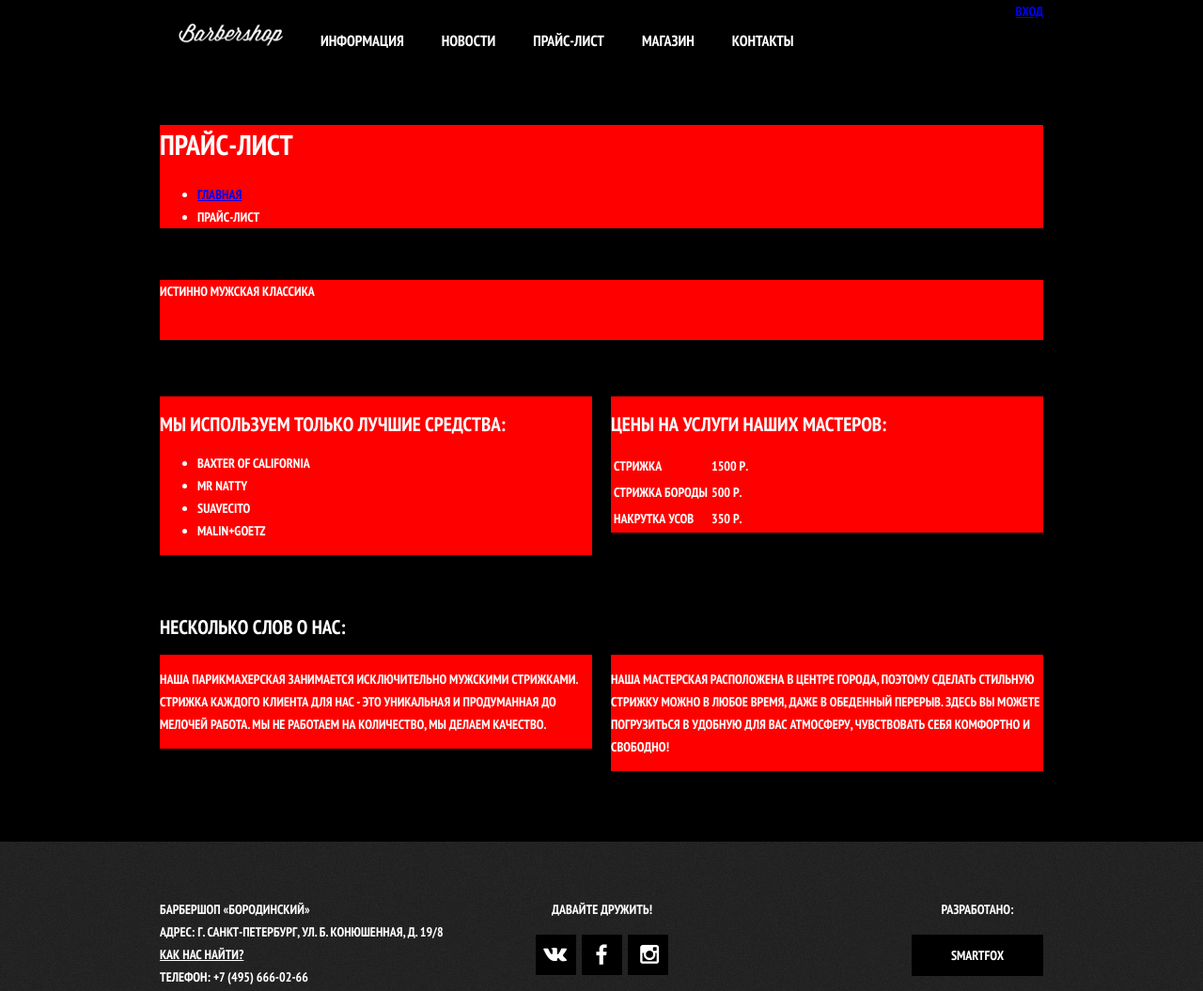
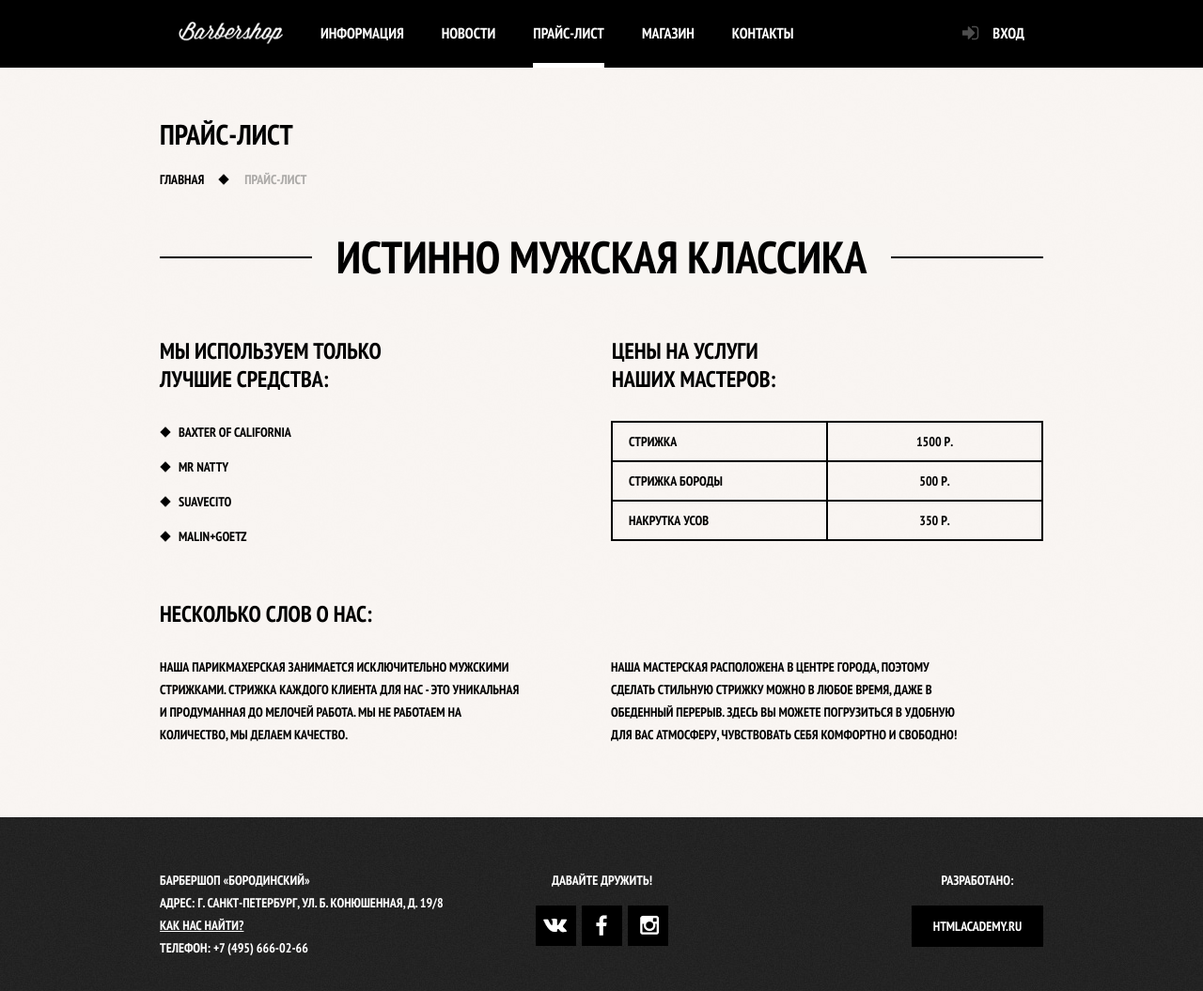
Before and after one commit to smartfox87/barbershop, a plain HTML site: page price.html in a window 1280 px wide. Shown: the top 1055 px of the page at 94% size. Drawn offline with Linux system fonts and the light colour scheme.

Commit message:
прйс-лист финал

```diff
--- a/css/style.css
+++ b/css/style.css
@@ -15,9 +15,19 @@ body {
     line-height: 24px;
 }
 
+.inner-body {
+    background: #f8f5f2 url("../img/inner_bg.jpg");
+    color: #000;
+}
+
 .title-name {
     font-size: 30px;
     line-height: 42px;
+}
+
+.content-name {
+    font-size: 24px;
+    line-height: 30px;
 }
 
 .btn {
@@ -39,8 +49,7 @@ body {
     cursor: pointer;
 }
 
-.btn:hover,
-.btn:active {
+.btn:hover {
     background-color: #663d15;
 }
 
@@ -67,7 +76,17 @@ body {
 
 .site-header {
     margin-bottom: 55px;
-    background: #000;
+    background-color: #000;
+    color: #fff;
+    text-transform: uppercase;
+    font-weight: 700;
+    font-size: 16px;
+    font-family: "PT Sans Narrow", "Arial", sans-serif;
+    line-height: 20px;
+}
+
+.site-header-inner {
+    margin-bottom: 50px;
 }
 
 .site-menu {
@@ -84,6 +103,7 @@ body {
 
 .site-menu li {
     display: inline-block;
+    vertical-align: top;
 }
 
 .site-menu a {
@@ -95,9 +115,40 @@ body {
     line-height: 20px;
 }
 
-.site-menu a:hover,
-.site-menu a:active {
+.active {
+    position: relative;
+}
+
+.active::after {
+    position: absolute;
+    right: 20px;
+    bottom: 0;
+    left: 20px;
+    display: block;
+    height: 5px;
+    background: #fff;
+    content: "";
+}
+
+.active span {
+    display: block;
+    padding: 25px 20px 27px;
+    color: #fff;
+    font-size: 16px;
+    line-height: 20px;
+}
+
+.site-menu a:hover {
     background-color: #242424;
+}
+
+.site-menu .logo-menu {
+    padding-top: 23px;
+    padding-bottom: 15px;
+}
+
+.site-menu .logo-menu:hover {
+    background: none;
 }
 
 .user-menu {
@@ -117,8 +168,7 @@ body {
     line-height: 20px;
 }
 
-.login:hover,
-.login:active {
+.login:hover {
     background-color: #242424;
 }
 
@@ -134,21 +184,72 @@ body {
     opacity: 0.3;
 }
 
-.login:hover::before,
-.login:active::before {
+.login:hover::before {
     opacity: 1;
 }
 
 .breadcrumbs {
-    margin-bottom: 55px;
-    min-height: 75px;
-    background: red;
+    margin-bottom: 40px;
+}
+
+.breadcrumbs .title-name {
+    margin: 0;
+    margin-bottom: 15px;
+    padding: 0;
+}
+
+.page-location {
+    margin: 0;
+    padding: 0;
+    list-style: none;
+}
+
+.page-location li {
+    display: inline-block;
+    vertical-align: top;
+}
+
+.page-location a {
+    position: relative;
+    margin-right: 40px;
+    color: #000;
+    text-decoration: none;
+}
+
+.page-location a:hover {
+    text-decoration: underline;
+}
+
+.page-location a::after {
+    position: absolute;
+    top: 5px;
+    right: -25px;
+    width: 8px;
+    height: 8px;
+    background: #000;
+    content: "";
+    transform: rotate(45deg);
+}
+
+.page-location span {
+    color: #aba9a7;
 }
 
 .site-footer {
     margin-top: 65px;
     padding: 60px 0 40px;
     background: #232323 url("../img/footer_bg.jpg");
+    color: #fff;
+    text-transform: uppercase;
+    font-weight: 700;
+    font-size: 14px;
+    font-family: "PT Sans Narrow", "Arial", sans-serif;
+    line-height: 24px;
+}
+
+.site-footer-inner {
+    margin-top: 76px;
+    padding-top: 55px;
 }
 
 .footer-contacts {
@@ -296,7 +397,7 @@ body {
     margin-bottom: 30px;
     padding: 45px 80px 55px;
     background: url("../img/index_content_separator.png") no-repeat center, url("../img/index_content_bg.jpg") no-repeat;
-    background-color: f8f5f2;
+    background-color: #f8f5f2;
     background-size: auto, cover;
     color: black;
 }
@@ -454,31 +555,109 @@ body {
     background: red;
 }
 
+
+/*__________________________________price.html_______________________________*/
+
 .price-phrasing {
-    margin-bottom: 60px;
-    min-height: 64px;
-    background: red;
+    position: relative;
+    z-index: 1;
+    text-align: center;
+    font-size: 48px;
+    line-height: 60px;
 }
 
-.price-content {
-    margin-bottom: 65px;
+.price-phrasing::after {
+    position: absolute;
+    top: 50%;
+    z-index: 2;
+    display: block;
+    width: 100%;
+    height: 2px;
+    background: black;
+    content: "";
 }
 
-.price-content:last-child {
-    margin-bottom: 75px;
+.price-phrasing span {
+    position: relative;
+    z-index: 3;
+    padding: 0 26px;
+    background-color: #f8f5f2;
 }
 
-.price-content-left {
+.inner-content h2 {
+    margin: 56px 0 29px;
+    padding: 0;
+    width: 240px;
+}
+
+.inner-list-used {
+    margin: 0;
+    padding: 0;
+    list-style: none;
+}
+
+.inner-list-used li {
+    position: relative;
+    margin-bottom: 13px;
+    padding-left: 20px;
+}
+
+.inner-list-used li:last-child {
+    margin-bottom: 0;
+}
+
+.inner-list-used li::before {
+    position: absolute;
+    top: 8px;
+    left: 2px;
+    display: block;
+    width: 8px;
+    height: 8px;
+    background-color: #000;
+    content: "";
+    transform: rotate(45deg);
+}
+
+.inner-table-cost {
+    border-collapse: collapse;
+}
+
+.inner-table-cost caption {
+    display: block;
+    width: 70px;
+    text-align: left;
+}
+
+.inner-table-cost h2 {
+    width: 220px;
+}
+
+.inner-table-cost td {
+    box-sizing: border-box;
+    padding: 8px 17px;
+    width: 230px;
+    border: 2px solid #000;
+    font-weight: 700;
+}
+
+.inner-table-cost td:nth-child(2) {
+    text-align: center;
+}
+
+.inner-content p {
+    margin: 0;
+    padding: 0;
+    padding-right: 75px;
+}
+
+.inner-content-left {
     float: left;
     width: 460px;
-    background: red;
 }
 
-.price-content-right {
+.inner-content-right {
     float: right;
     width: 460px;
-    background: red;
-    ;
 }
 
 .shop-filters {
--- a/price.html
+++ b/price.html
@@ -11,8 +11,8 @@
     <title>прайс-лист</title>
 </head>
 
-<body>
-    <header class="site-header">
+<body class="inner-body">
+    <header class="site-header site-header-inner">
         <div class="container clearfix">
             <nav class="site-menu">
                 <ul>
@@ -25,8 +25,8 @@
                     <li>
                         <a href="#">НОВОСТИ</a>
                     </li>
-                    <li>
-                        <a href="#">ПРАЙС-ЛИСТ</a>
+                    <li class="active">
+                        <span>ПРАЙС-ЛИСТ</span>
                     </li>
                     <li>
                         <a href="#">МАГАЗИН</a>
@@ -37,7 +37,7 @@
                 </ul>
             </nav>
             <div class="user-menu">
-                <a href="#">ВХОД</a>
+                <a class="login" href="#">ВХОД</a>
             </div>
         </div>
     </header>
@@ -46,25 +46,27 @@
             <h1 class="title-name">прайс-лист</h1>
             <ul class="page-location">
                 <li><a href="#">главная</a></li>
-                <li>прайс-лист</li>
+                <li><span>прайс-лист</span></li>
             </ul>
         </div>
         <div class="price-phrasing">
             <span>истинно мужская классика</span>
         </div>
-        <div class="price-content clearfix">
-            <div class="price-content-left">
+        <div class="inner-content clearfix">
+            <div class="inner-content-left">
                 <h2 class="content-name">МЫ ИСПОЛЬЗУЕМ ТОЛЬКО ЛУЧШИЕ СРЕДСТВА:</h2>
-                <ul class="price-conten-used">
+                <ul class="inner-list-used">
                     <li>Baxter of California</li>
                     <li>Mr Natty</li>
                     <li>Suavecito</li>
                     <li>Malin+Goetz</li>
                 </ul>
             </div>
-            <div class="price-content-right">
-                <h2 class="content-name">ЦЕНЫ НА УСЛУГИ НАШИХ МАСТЕРОВ:</h2>
-                <table class="price-table-cost">
+            <div class="inner-content-right">
+                <table class="inner-table-cost">
+                    <caption>
+                        <h2 class="content-name">ЦЕНЫ НА УСЛУГИ НАШИХ МАСТЕРОВ:</h2>
+                    </caption>
                     <tr>
                         <td>стрижка</td>
                         <td>1500 р.</td>
@@ -80,18 +82,18 @@
                 </table>
             </div>
         </div>
-        <div class="price-content clearfix">
+        <div class="inner-content clearfix">
             <h2 class="content-name">НЕСКОЛЬКО СЛОВ О НАС:</h2>
-            <div class="price-content-left">
+            <div class="inner-content-left">
                 <p>Наша парикмахерская занимается исключительно мужскими стрижками. Стрижка каждого клиента для нас - это уникальная и продуманная до мелочей работа. Мы не работаем на количество, мы делаем качество.</p>
             </div>
-            <div class="price-content-right">
+            <div class="inner-content-right">
                 <p>Наша мастерская расположена в центре города, поэтому сделать стильную стрижку можно в любое время, даже в обеденный перерыв. Здесь вы можете погрузиться в удобную для вас атмосферу, чувствовать себя комфортно и свободно!
                 </p>
             </div>
         </div>
     </main>
-    <footer class="site-footer">
+    <footer class="site-footer site-footer-inner">
         <div class="container clearfix">
             <div class="footer-contacts">
                 БАРБЕРШОП «БОРОДИНСКИЙ»<br>АДРЕС: Г. САНКТ-ПЕТЕРБУРГ, УЛ. Б. КОНЮШЕННАЯ, Д. 19/8<br><a href="">КАК НАС НАЙТИ?</a><br>ТЕЛЕФОН: +7 (495) 666-02-66
@@ -104,7 +106,7 @@
             </div>
             <div class="footer-copyright">
                 <span>разработано:</span>
-                <a class="btn" href="#">SmartFox</a>
+                <a class="btn" href="#">htmlacademy.ru</a>
             </div>
         </div>
     </footer>
```
Also changed, not shown: img/inner_bg.jpg (added).
